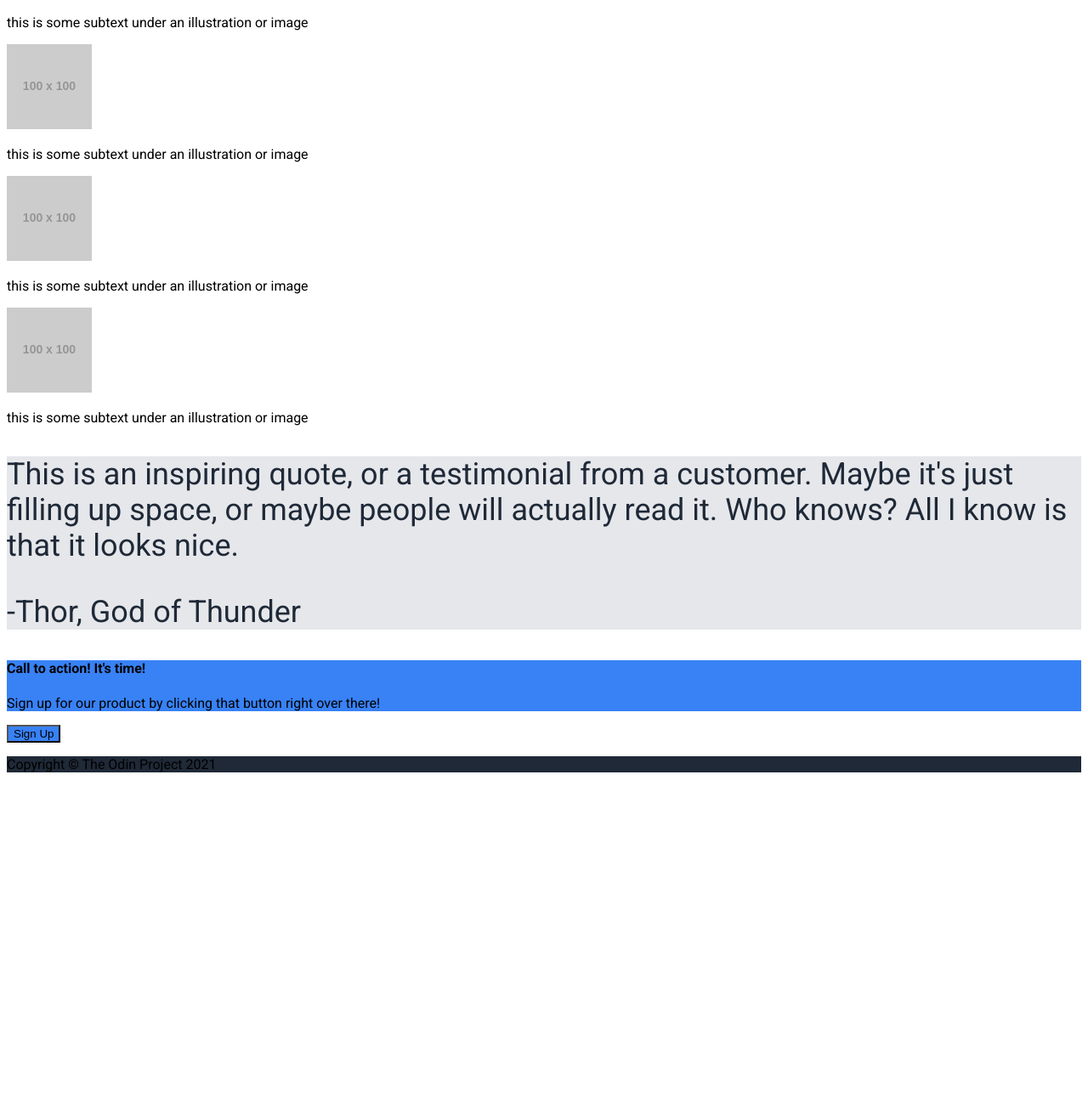
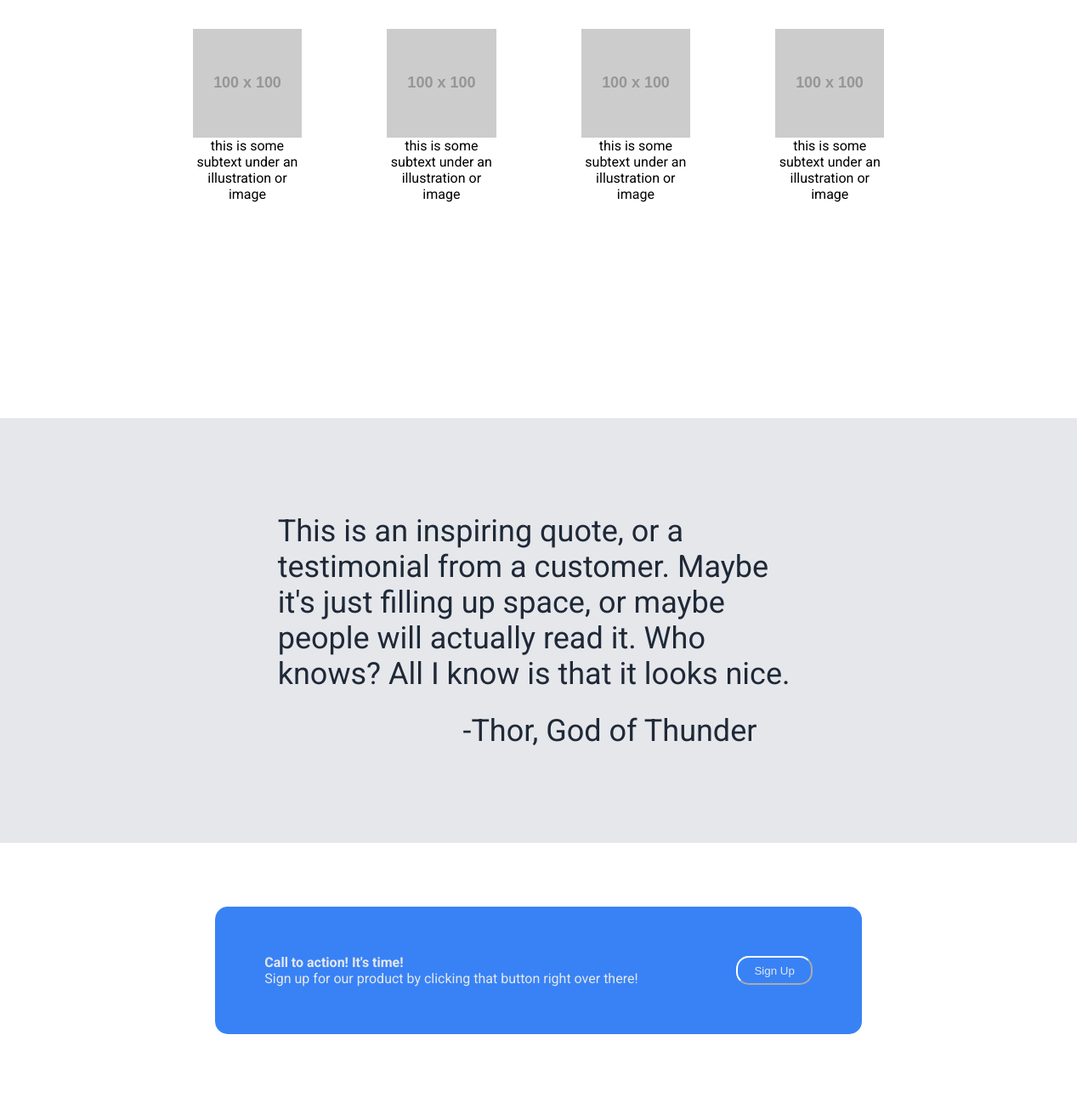
Before and after one commit to NoFox420/odin-landing-page, a plain HTML site: page index.html in a window 1280 px wide. Shown: the part 656-1947 px from the top of the page at 85% size. Before the commit the page ends 1581 px from the top, so only its background shows below. Drawn offline with Linux system fonts and the light colour scheme; placeholder pictures from the web are drawn by us.

Commit message:
added styling

```diff
--- a/index.html
+++ b/index.html
@@ -21,8 +21,8 @@
         <a class="link-text">header link three</a>
       </header>
 
-      <div>
-        <div>
+      <div id="header-div">
+        <div id="awesome-div">
           <h2 id="main-text">This website is awesome</h2>
           <p id="secondary-text">
             This website has some subtext that goes here under the main title.
@@ -30,28 +30,28 @@
           </p>
           <button class="button">Sign Up</button>
         </div>
-        <div>
+        <div id="awesome-img-div">
           <img src="https://placehold.co/350x150" alt="a placholder image"" />
         </div>
       </div>
     </section>
 
-    <section>
+    <section id="random-info">
       <h3 id="info-header">Some Random Information</h3>
-      <div>
-        <div>
+      <div id="img-subtext">
+        <div class="x">
           <img src="https://placehold.co/100" />
           <p>this is some subtext under an illustration or image</p>
         </div>
-        <div>
+        <div class="x">
           <img src="https://placehold.co/100" />
           <p>this is some subtext under an illustration or image</p>
         </div>
-        <div>
+        <div class="x">
           <img src="https://placehold.co/100" />
           <p>this is some subtext under an illustration or image</p>
         </div>
-        <div>
+        <div class="x">
           <img src="https://placehold.co/100" />
           <p>this is some subtext under an illustration or image</p>
         </div>
@@ -59,20 +59,24 @@
     </section>
 
     <section id="quote">
-      <p>
+      <p id="long-p">
         This is an inspiring quote, or a testimonial from a customer. Maybe it's
         just filling up space, or maybe people will actually read it. Who knows?
         All I know is that it looks nice.
       </p>
-      <p>-Thor, God of Thunder</p>
+      <p id="short-p">-Thor, God of Thunder</p>
     </section>
 
-    <section>
+    <section id="call">
       <div id="call-to-action">
-        <h4>Call to action! It's time!</h4>
-        <p>Sign up for our product by clicking that button right over there!</p>
+        <div id="para">
+          <h4>Call to action! It's time!</h4>
+          <p>
+            Sign up for our product by clicking that button right over there!
+          </p>
+        </div>
+        <button class="button">Sign Up</button>
       </div>
-      <button class="button">Sign Up</button>
     </section>
     <footer>
       <p>Copyright &copy; The Odin Project 2021</p>
--- a/styles.css
+++ b/styles.css
@@ -1,14 +1,57 @@
+* {
+  margin: 0;
+  padding: 0;
+  box-sizing: border-box;
+}
 html {
   font-family: "Roboto", Arial, Helvetica, sans-serif;
+  width: 99vw;
 }
-#header,
-footer {
+
+section {
+  padding: 0 10%;
+}
+
+button {
+  background-color: #3882f6;
+  border-radius: 15px;
+  border-color: white;
+  padding: 1% 2.5%;
+  margin: 25px 0;
+}
+
+/* <-----HEADER SECTION-----> */
+
+#header {
   background-color: #1f2937;
+  display: flex;
+  flex-direction: column;
+}
+
+header {
+  display: flex;
+  justify-content: center;
+  align-items: center;
+  gap: 20px;
+  margin-top: 20px;
 }
 
 #header-logo {
   font-size: 24px;
   color: #f9faf8;
+  flex: 2 1 0%;
+}
+
+.link-text {
+  font-size: 18px;
+  color: #e5e7eb;
+}
+
+#header-div {
+  height: 500px;
+  display: flex;
+  align-items: center;
+  gap: 100px;
 }
 
 #main-text {
@@ -17,26 +60,100 @@ footer {
   font-size: 48px;
 }
 
-#secondary-text,
-.link-text {
+#secondary-text {
   font-size: 18px;
   color: #e5e7eb;
+  padding-right: 25%;
+}
+
+/* <-----RANDOM INFO SECTION-----> */
+
+#random-info {
+  height: 500px;
+  display: flex;
+  flex-direction: column;
+  margin: 50px 0;
 }
 
 #info-header {
   font-size: 36px;
   font-weight: extra-bold;
   color: #1f2937;
+  text-align: center;
 }
+
+#img-subtext {
+  display: flex;
+  gap: 100px;
+  padding: 0 100px;
+  margin: 50px 0;
+}
+
+.x {
+  display: flex;
+  flex-direction: column;
+  text-align: center;
+}
+
+/* <-----QUOTE SECTION-----> */
 
 #quote {
   background-color: #e5e7eb;
   color: #1f2937;
   font-size: 36px;
   font-style: light italic;
+  height: 500px;
+  display: flex;
+  flex-direction: column;
+  justify-content: center;
 }
 
-.button,
+#long-p {
+  padding: 0 200px;
+}
+
+#short-p {
+  display: flex;
+  justify-content: flex-end;
+  margin-top: 25px;
+  padding: 0 250px;
+}
+
+/* <-----CALL-TO-ACTION SECTION-----> */
+
+#call {
+  height: 300px;
+  display: flex;
+  justify-content: center;
+  align-items: center;
+}
+
 #call-to-action {
+  display: flex;
+  align-items: center;
+  justify-content: space-around;
   background-color: #3882f6;
+  width: 75%;
+  height: 150px;
+  border-radius: 15px;
 }
+
+#para {
+  color: #e5e7eb;
+}
+
+.button {
+  color: #e5e7eb;
+}
+
+/* <-----FOOTER SECTION-----> */
+
+footer {
+  background-color: #1f2937;
+  display: flex;
+  flex-direction: column;
+  color: #e5e7eb;
+  height: 75px;
+  text-align: center;
+  padding: 1.5% 10%;
+}
```
